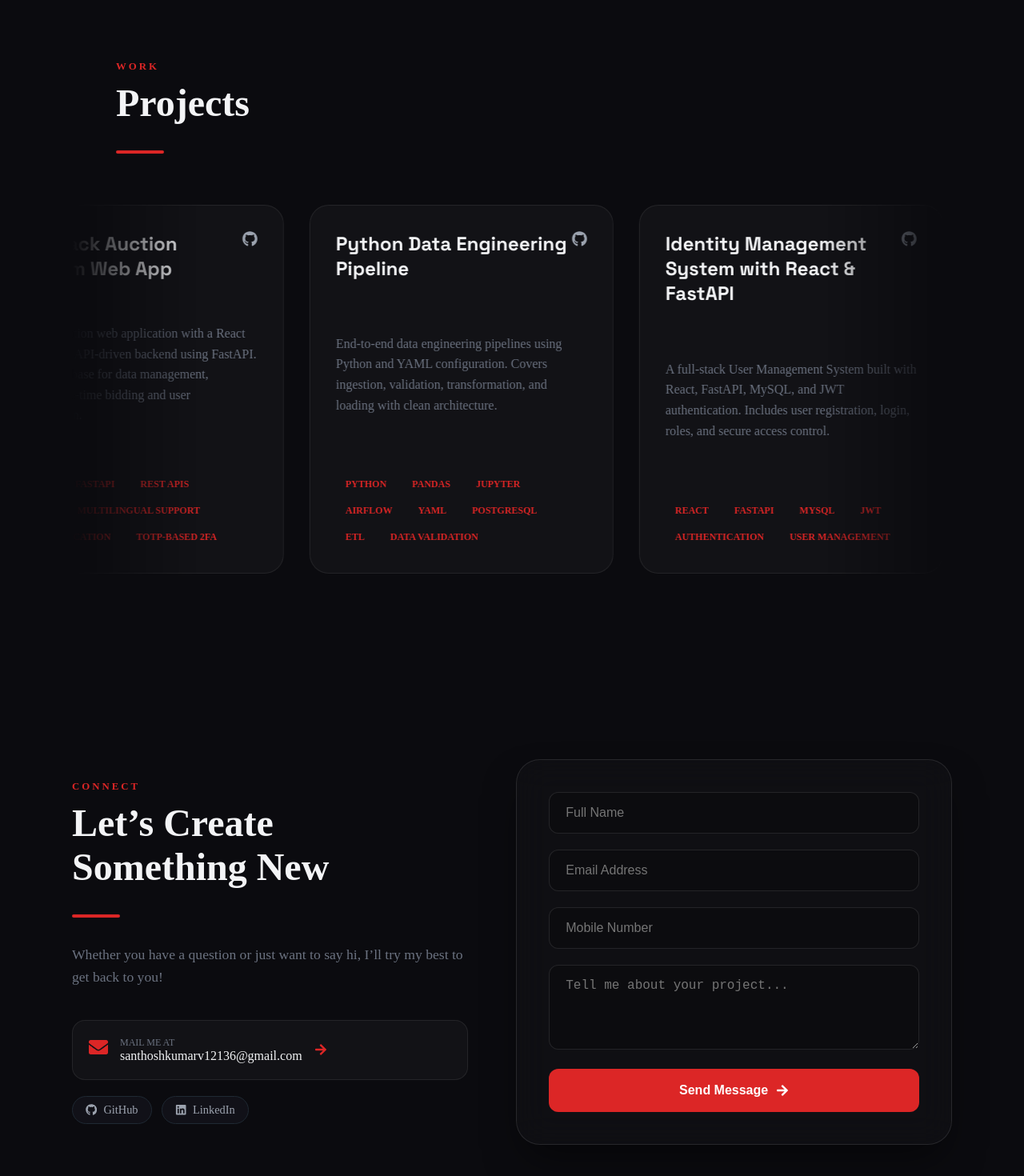
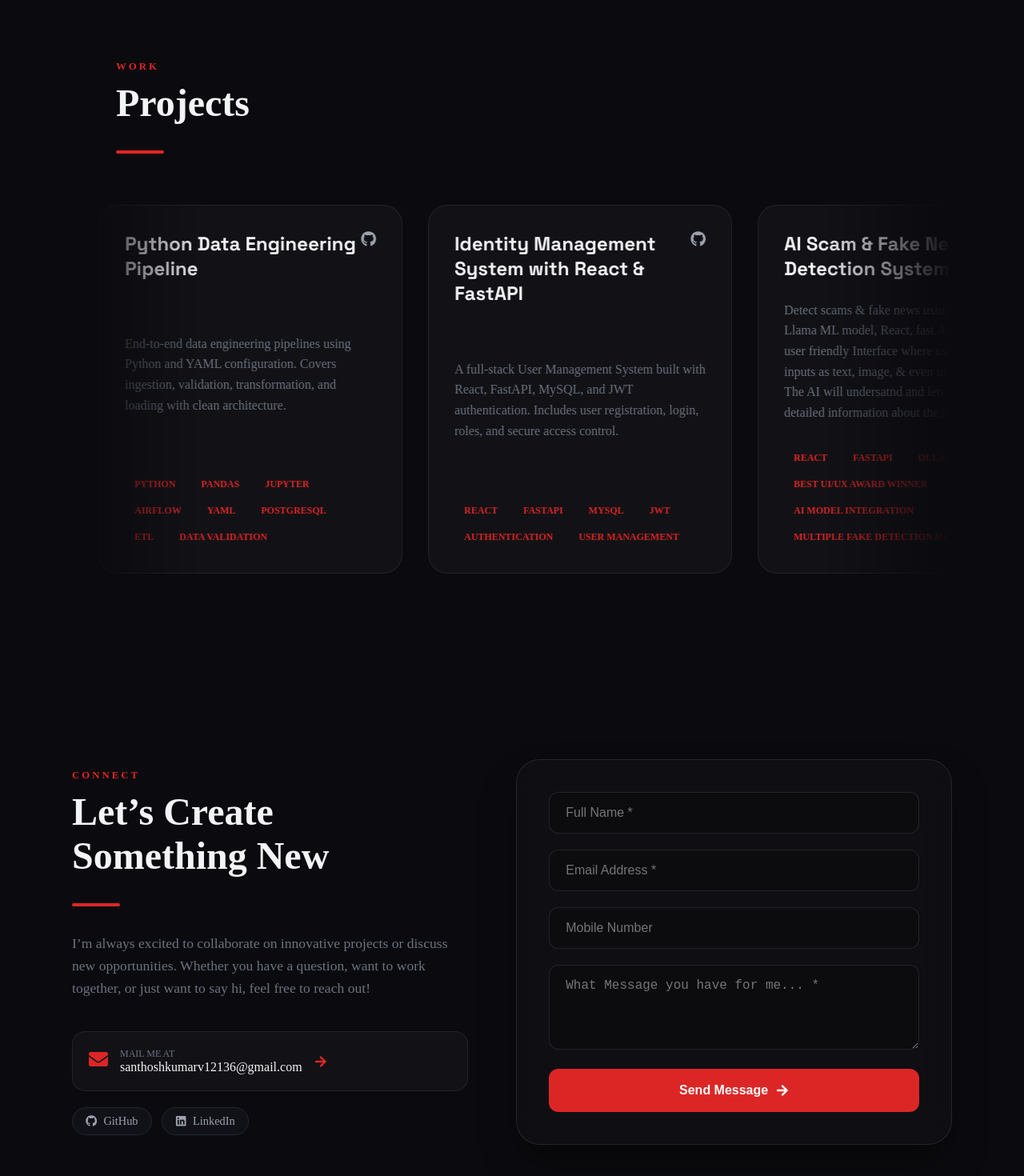
Before and after one commit to Santhosh-Kumar-2004/santhosh.dev-portfolio-site, a React (Vite) app: page / in a window 1280 px wide. Shown: the part 2703-4173 px from the top of the page at 80% size. Built offline with nearby package versions, Linux system fonts and the light colour scheme.

Commit message:
Updated the contect jsx file with content

```diff
--- a/src/components/Contact.jsx
+++ b/src/components/Contact.jsx
@@ -59,7 +59,7 @@ export default function Contact() {
           </header>
 
           <p className="contact-intro">
-            Whether you have a question or just want to say hi, I’ll try my best to get back to you!
+            I’m always excited to collaborate on innovative projects or discuss new opportunities. Whether you have a question, want to work together, or just want to say hi, feel free to reach out!
           </p>
 
           <div className="contact-methods">
@@ -73,8 +73,8 @@ export default function Contact() {
             </a>
 
             <div className="social-row">
-              <a href="#" className="social-tag"><FaGithub /> GitHub</a>
-              <a href="#" className="social-tag"><FaLinkedin /> LinkedIn</a>
+              <a href="https://github.com/Santhosh-Kumar-2004" className="social-tag"><FaGithub /> GitHub</a>
+              <a href="https://www.linkedin.com/in/santhoshkumarv12136/" className="social-tag"><FaLinkedin /> LinkedIn</a>
             </div>
           </div>
         </motion.div>
@@ -90,11 +90,11 @@ export default function Contact() {
 
           <form onSubmit={handleSubmit} className="contact-form">
             <motion.div custom={1} variants={inputVariants} initial="hidden" whileInView="visible">
-              <input type="text" name="entry.2135531276" placeholder="Full Name" required />
+              <input type="text" name="entry.2135531276" placeholder="Full Name *" required />
             </motion.div>
 
             <motion.div custom={2} variants={inputVariants} initial="hidden" whileInView="visible">
-              <input type="email" name="entry.249094074" placeholder="Email Address" required />
+              <input type="email" name="entry.249094074" placeholder="Email Address *" required />
             </motion.div>
 
             <motion.div custom={3} variants={inputVariants} initial="hidden" whileInView="visible">
@@ -102,7 +102,7 @@ export default function Contact() {
             </motion.div>
 
             <motion.div custom={4} variants={inputVariants} initial="hidden" whileInView="visible">
-              <textarea name="entry.1723726827" placeholder="Tell me about your project..." rows="4" required />
+              <textarea name="entry.1723726827" placeholder="What Message you have for me... *" rows="4" required />
             </motion.div>
 
             <motion.button
--- a/src/styles/Projects.css
+++ b/src/styles/Projects.css
@@ -35,7 +35,7 @@
   display: flex;
   gap: 2rem;
   width: max-content;
-  animation: scroll-infinite 30s linear infinite;
+  animation: scroll-infinite 20s linear infinite;
 }
 
 /* Slow down on hover/click */
```
